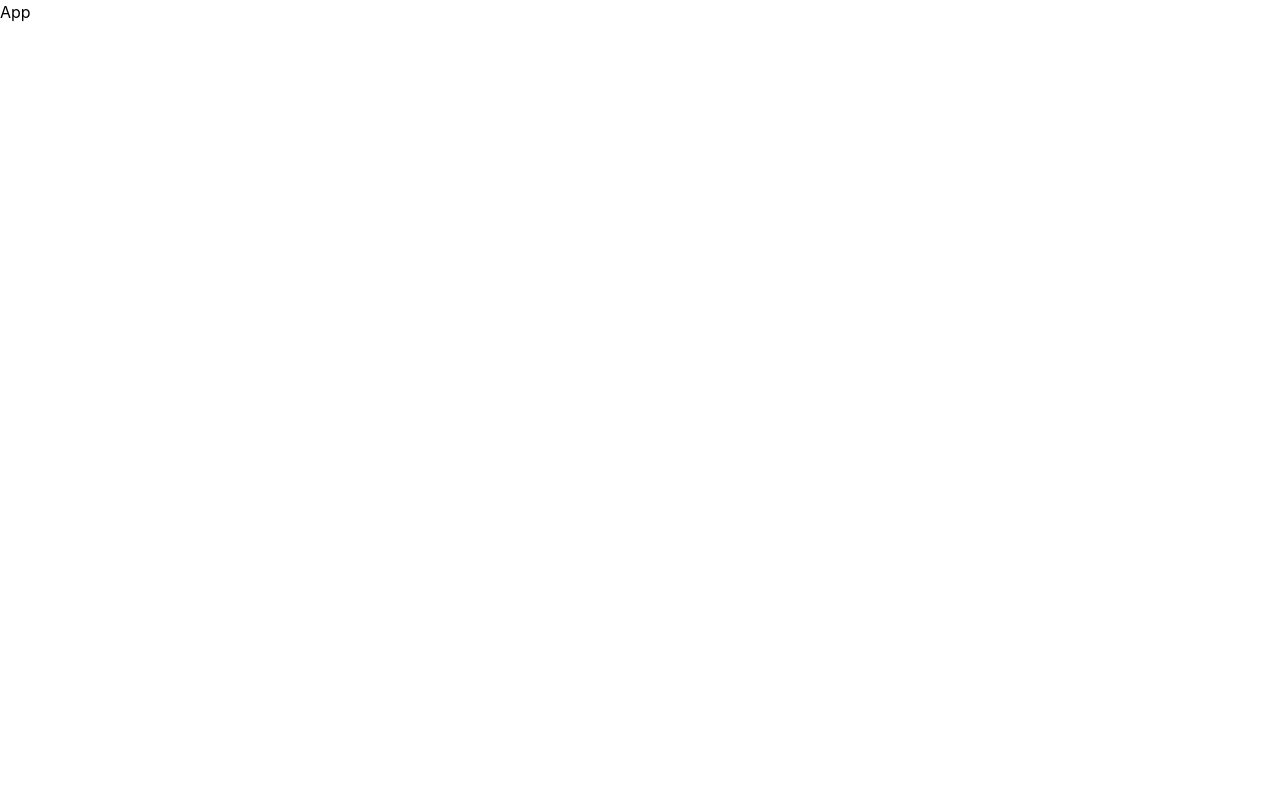
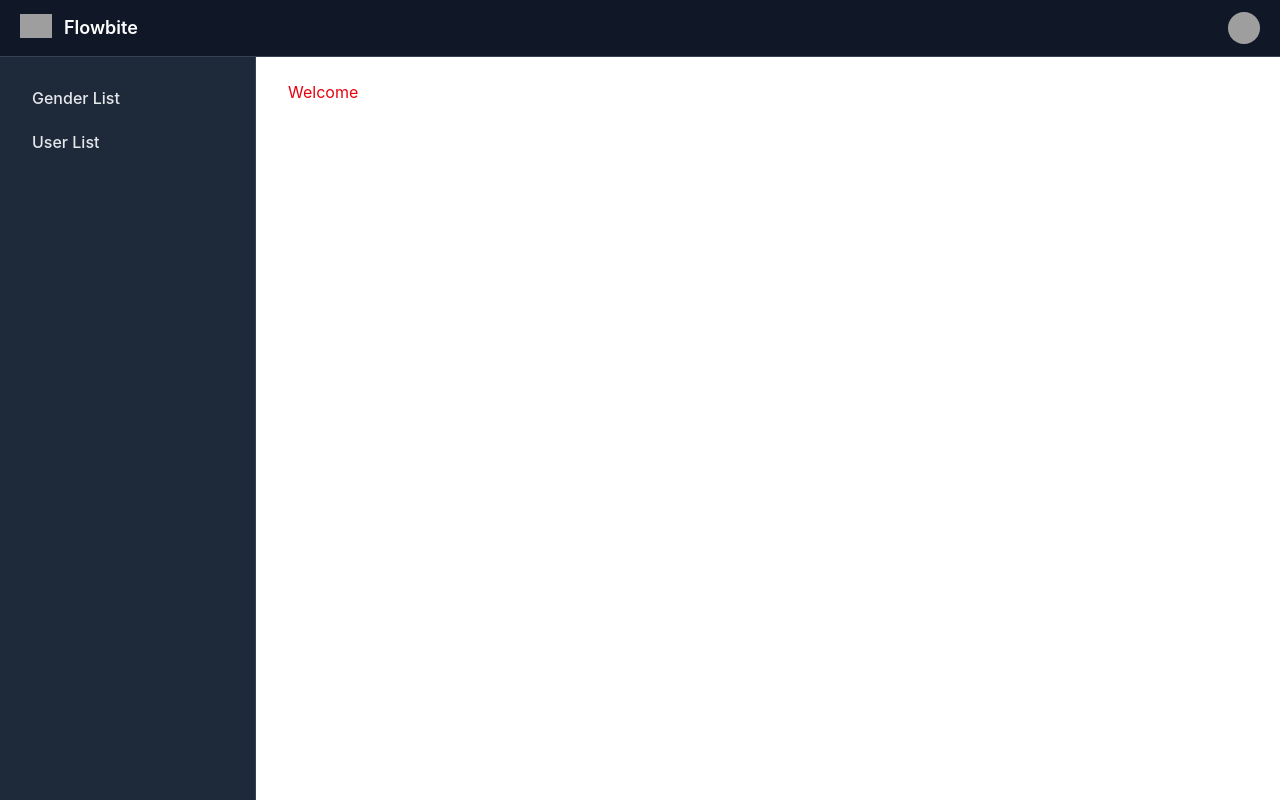
Before and after one commit to meythegreat/RNLDemo, a React (Vite) app in the folder client/: page / in a window 1280 px wide. Built offline with nearby package versions, Linux system fonts and the light colour scheme; grey boxes are pictures that could not be loaded.

Commit message:
Part 4: Header and Sidebar

```diff
--- a/client/package.json
+++ b/client/package.json
@@ -13,6 +13,7 @@
     "@tailwindcss/vite": "^4.2.2",
     "react": "^19.2.4",
     "react-dom": "^19.2.4",
+    "react-router-dom": "^7.14.0",
     "tailwindcss": "^4.2.2"
   },
   "devDependencies": {
--- a/client/src/App.tsx
+++ b/client/src/App.tsx
@@ -1,9 +1,12 @@
-// import React from 'react'
+import { BrowserRouter } from "react-router-dom"
+import AppRoutes from "./routes/AppRoutes"
 
 const App = () => {
   return (
     <>
-    <div>App</div>
+    <BrowserRouter>
+      <AppRoutes />
+    </BrowserRouter>
     </>
   )
 }
--- /dev/null
+++ b/client/src/contexts/HeaderContext.tsx
@@ -0,0 +1,33 @@
+import { createContext, useContext, useState, type FC, type ReactNode } from "react";
+
+type HeaderContextType = {
+    isOpen: boolean;
+    toggleUserMenu: () => void
+}
+
+const HeaderContext = createContext<HeaderContextType | undefined>(undefined);
+
+export const useHeader = () => {
+    const context = useContext(HeaderContext);
+
+    if (!context) {
+        throw new Error("useHeader must be used within a HeaderProvider");
+    };
+
+    return context;
+}
+
+export const HeaderProvider: FC<{children: ReactNode}> = ({children}) => {
+    const [isOpen, setIsOpen] = useState(false);
+
+    const toggleUserMenu = () => {
+        setIsOpen((prev) => !prev)
+    };
+
+    return (
+        <HeaderContext.Provider value={{isOpen, toggleUserMenu}}>
+            {children}
+        </HeaderContext.Provider>
+    );
+
+}
--- /dev/null
+++ b/client/src/contexts/SidebarContext.tsx
@@ -0,0 +1,31 @@
+import { createContext, useContext, useState, type FC, type ReactNode } from "react";
+
+type SidebarContextType = {
+    isOpen: boolean;
+    toggleSidebar: () => void;
+};
+
+const SidebarContext = createContext<SidebarContextType | undefined>(undefined);
+
+export const useSidebar = () => {
+    const context = useContext(SidebarContext);
+    if (!context) {
+        throw new Error("useSidebar must be used within a SidebarProvider");
+    }
+    return context;
+};
+
+export const SidebarProvider: FC<{children: ReactNode}> = ({children}) => {
+    const [isOpen, setIsOpen] = useState(true);
+
+    const toggleSidebar = () => {
+        setIsOpen((prev) => !prev);
+        // setIsOpen(!isOpen);
+    };
+
+    return (
+        <SidebarContext.Provider value={{ isOpen, toggleSidebar}}>
+            {children}
+        </SidebarContext.Provider>
+    );
+};
--- /dev/null
+++ b/client/src/layout/AppHeader.tsx
@@ -0,0 +1,63 @@
+import { useHeader } from "../contexts/HeaderContext";
+import { useSidebar } from "../contexts/SidebarContext";
+import { Link } from "react-router-dom";
+
+const AppHeader = () => {
+  const {isOpen, toggleUserMenu} = useHeader()
+  const {toggleSidebar} = useSidebar()
+
+  return (
+    <>
+    {isOpen && (
+      <div className="fixed inset-0 z-40" onClick={toggleUserMenu} />
+    )}
+    {/* Updated background to bg-gray-900 and text to text-white */}
+    <nav className="fixed top-0 z-50 w-full bg-gray-900 border-b border-gray-700 text-white">
+      <div className="px-3 py-3 lg:px-5 lg:pl-3">
+        <div className="flex items-center justify-between">
+          <div className="flex items-center justify-start rtl:justify-end">
+            <button data-drawer-target="top-bar-sidebar" data-drawer-toggle="top-bar-sidebar" aria-controls="top-bar-sidebar" type="button" onClick={toggleSidebar} className="sm:hidden text-gray-300 bg-transparent box-border border border-transparent hover:bg-gray-800 focus:ring-4 focus:ring-gray-600 font-medium leading-5 rounded-base text-sm p-2 focus:outline-none">
+                <span className="sr-only">Open sidebar</span>
+                <svg className="w-6 h-6" aria-hidden="true" xmlns="http://www.w3.org/2000/svg" width="24" height="24" fill="none" viewBox="0 0 24 24">
+                  <path stroke="currentColor" strokeLinecap="round" strokeWidth="2" d="M5 7h14M5 12h14M5 17h10"/>
+                </svg>
+            </button>
+            <a href="https://flowbite.com" className="flex ms-2 md:me-24">
+              <img src="https://flowbite.com/docs/images/logo.svg" className="h-6 me-3" alt="FlowBite Logo" />
+              <span className="self-center text-lg font-semibold whitespace-nowrap text-white">Flowbite</span>
+            </a>
+          </div>
+          <div className="flex items-center">
+              <div className="flex items-center ms-3">
+                <div>
+                  <button type="button" onClick={toggleUserMenu} className="flex text-sm bg-gray-800 rounded-full focus:ring-4 focus:ring-gray-300 dark:focus:ring-gray-600" aria-expanded="false" data-dropdown-toggle="dropdown-user">
+                    <span className="sr-only">Open user menu</span>
+                    <img className="w-8 h-8 rounded-full" src="https://flowbite.com/docs/images/people/profile-picture-5.jpg" alt="user photo" />
+                  </button>
+                </div>
+                {/* Updated Dropdown background colors */}
+                <div className={`absolute right-8 top-9 min-w-50 z-50 ${isOpen ? 'block' : 'hidden'} bg-gray-800 border border-gray-600 rounded-base shadow-lg w-44`} id="dropdown-user">
+                  <div className="px-4 py-3 border-b border-gray-600" role="none">
+                    <p className="text-sm font-medium text-white" role="none">
+                      Neil Sims
+                    </p>
+                    <p className="text-sm text-gray-300 truncate" role="none">
+                      neil.sims@flowbite.com
+                    </p>
+                  </div>
+                  <ul className="p-2 text-sm text-gray-300 font-medium" role="none">
+                    <li>
+                      <Link to="#" className="inline-flex items-center w-full p-2 hover:bg-gray-700 hover:text-white rounded" role="menuitem">Sign out</Link>
+                    </li>
+                  </ul>
+                </div>
+              </div>
+            </div>
+        </div>
+      </div>
+    </nav>
+    </>
+  )
+}
+
+export default AppHeader;
--- /dev/null
+++ b/client/src/layout/AppLayout.Tsx
@@ -0,0 +1,35 @@
+import { Outlet } from "react-router-dom";
+import AppSidebar from "./AppSidebar";
+import AppHeader from "./AppHeader";
+import { SidebarProvider } from "../contexts/SidebarContext";
+import { HeaderProvider } from "../contexts/HeaderContext"; // Added missing import
+
+const LayoutContent = () => {
+    return (
+        <>
+            <div>
+                <AppSidebar />
+            </div>
+            <div>
+                <AppHeader />
+            </div>
+            <div className="p-20 -ml-14 sm:ml-52"> {/* Fixed typo: -mml-14 to -ml-14 */}
+                <Outlet />
+            </div>
+        </>
+    );
+};
+
+const AppLayout = () => {
+  return (
+    <>
+    <HeaderProvider>
+        <SidebarProvider>
+            <LayoutContent />
+        </SidebarProvider>
+    </HeaderProvider>
+    </>
+  );
+};
+
+export default AppLayout;
--- /dev/null
+++ b/client/src/layout/AppSidebar.tsx
@@ -0,0 +1,43 @@
+import { useSidebar } from "../contexts/SidebarContext";
+import { Link } from "react-router-dom";
+
+const AppSidebar = () => {
+   const {isOpen, toggleSidebar} = useSidebar();
+
+   const sidebarItems = [
+      {
+         path: "#",
+         text: "Gender List",
+      },
+      {
+         path: "#",
+         text: "User List",
+      },
+   ]
+
+  return (
+    <>
+    {/* Fixed: Backdrop should show when isOpen is true */}
+    {isOpen && (
+      <div className="fixed inset-0 z-30 blur-lg sm:hidden bg-gray-900/50" onClick={toggleSidebar}/>
+    )}
+
+    {/* Fixed: Changed to -translate-x-full for the closed state so it pops from the left */}
+    <aside id="top-bar-sidebar" className={`fixed top-0 left-0 z-40 w-64 h-full transition-transform ${isOpen ? "translate-x-0" : "-translate-x-full"} sm:translate-x-0 border-gray-700 bg-gray-800`} aria-label="Sidebar">
+      <div className="h-full px-3 py-4 pt-20 overflow-y-auto bg-gray-800 border-r border-gray-700">
+          <ul className="space-y-2 font-medium">
+            {sidebarItems.map((sidebarItem, index) => (
+            <li key={index}>
+                <Link to={sidebarItem.path} className="flex items-center px-2 py-1.5 text-gray-200 rounded-base hover:bg-gray-700 hover:text-white group">
+                  <span className="ms-3">{sidebarItem.text}</span>
+                </Link>
+            </li>
+            ))}
+          </ul>
+      </div>
+    </aside>
+    </>
+  )
+}
+
+export default AppSidebar;
--- /dev/null
+++ b/client/src/routes/AppRoutes.tsx
@@ -0,0 +1,22 @@
+import { Route, Routes } from "react-router-dom";
+import AppLayout from "../layout/AppLayout";
+
+const SampleComponent = () => {
+    return (
+        <>
+            <h1 className="text-red-600">Welcome</h1>
+        </>
+    )
+}
+
+const AppRoutes = () => {
+  return (
+    <Routes>
+      <Route element={<AppLayout />}>
+        <Route path="/" element={<SampleComponent />} />
+      </Route>
+    </Routes>
+  )
+}
+
+export default AppRoutes
```
Also changed, not shown: 1 other file (tests, documents, lock files or other folders).
